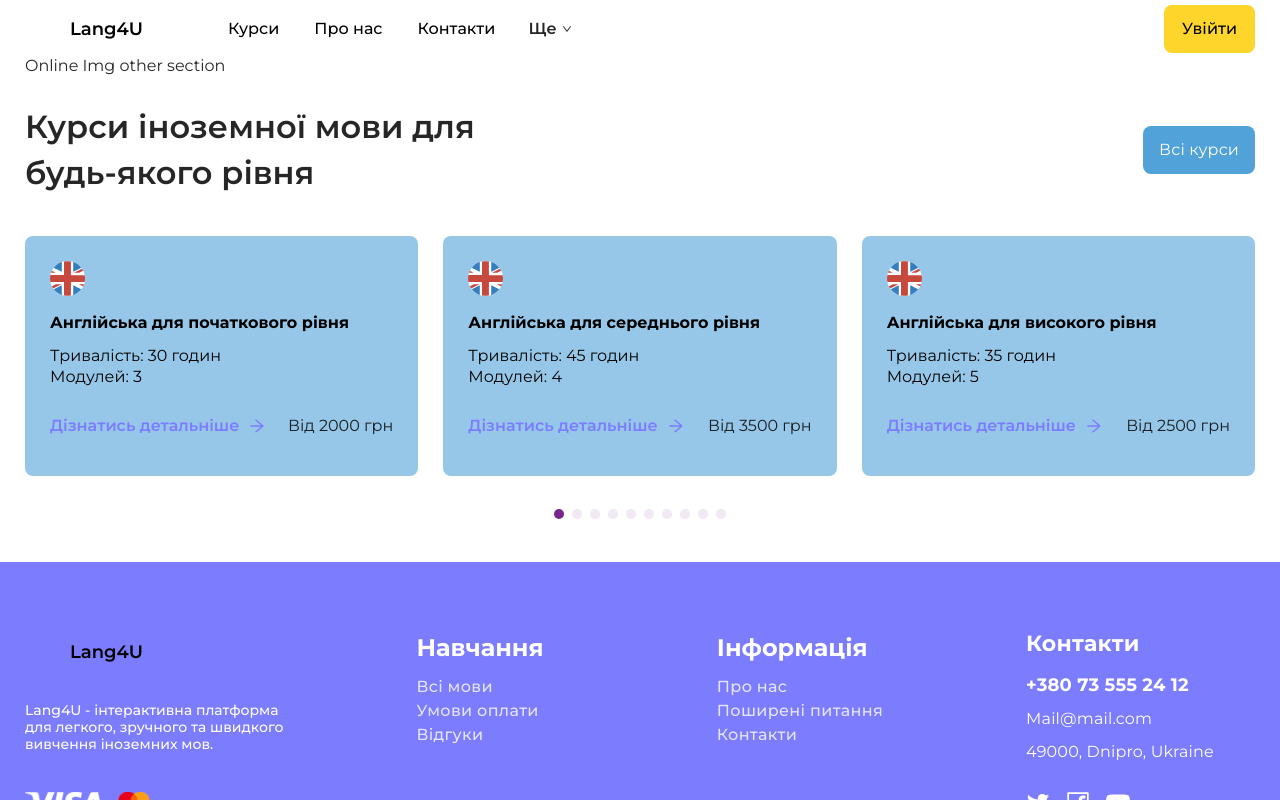
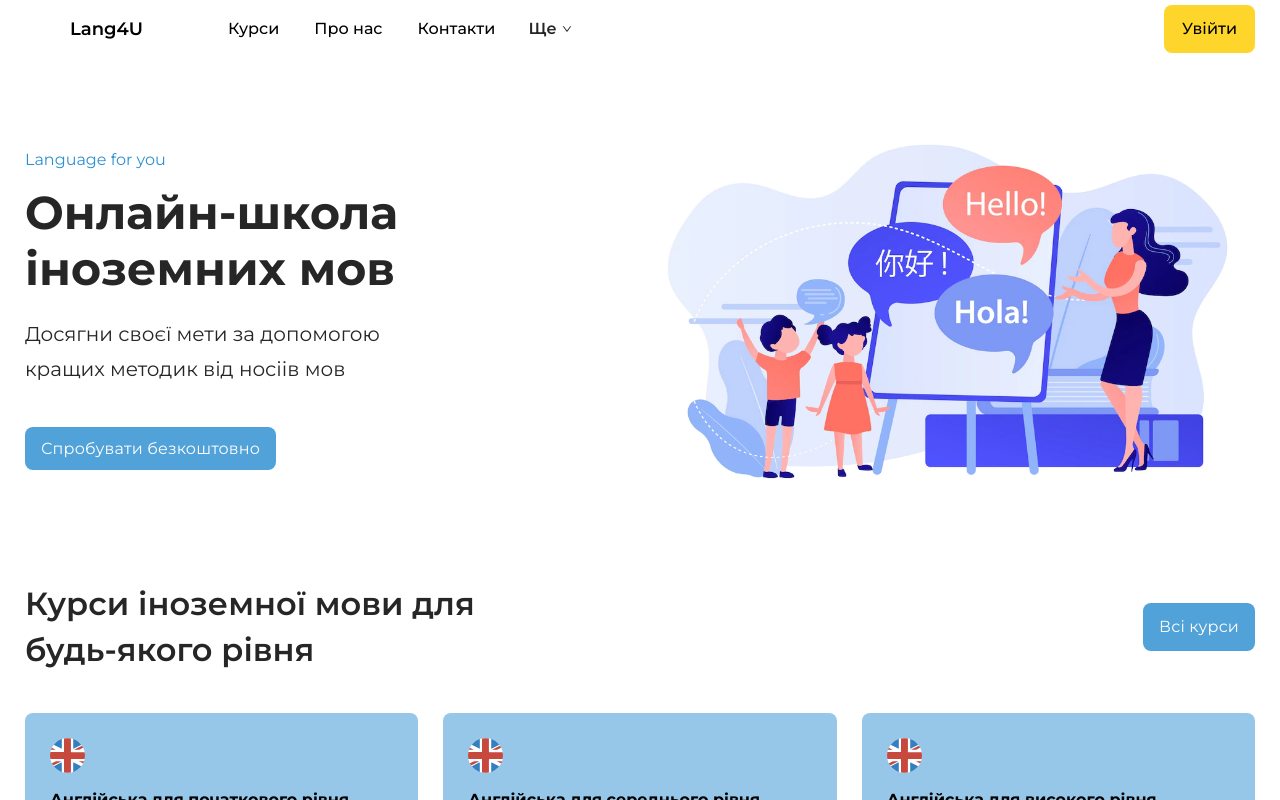
Before and after one commit to DmitryMass/Lang4U_Project, a React (Create React App) app: page / in a window 1280 px wide. Shown: the top 800 px of the page. Built offline with nearby package versions, Linux system fonts and the light colour scheme.

Commit message:
added main section in home page

```diff
--- a/src/Components/Button/Button.scss
+++ b/src/Components/Button/Button.scss
@@ -20,3 +20,25 @@
     display: none;
   }
 }
+
+// courses (swiperCourses)  home page
+.course__courses,
+.main__free {
+  color: $white;
+  background: $blue-hover;
+  padding: 12px 16px;
+  @include text(16px, 24px, 400);
+  letter-spacing: 0.01em;
+  border-radius: 8px;
+  transition: all 0.2s ease-in-out;
+  &:hover {
+    transition: all 0.2s ease-in-out;
+    background: $blue-main;
+    color: $white;
+  }
+  @media screen and (max-width: 576px) {
+    @include text(14px, 24px, 400);
+    padding: 8px 12px;
+  }
+}
+// home page
--- a/src/Components/Header/header.module.scss
+++ b/src/Components/Header/header.module.scss
@@ -16,7 +16,7 @@
   gap: 70px;
 }
 .header__container {
-  @include container(1800px, 25px);
+  @include container(1500px, 25px);
 }
 
 .nav__header {
--- /dev/null
+++ b/src/Components/PageComponents/Home/MainInfo/MainInfo.tsx
@@ -0,0 +1,31 @@
+import React from 'react';
+
+import homelogo from '../../../../Assets/Images/home-logo.png';
+import Button from '../../../Button/Button';
+import { ROUTES } from '../../../Constants/Routes/routes';
+
+import styles from './main-info.module.scss';
+
+const MainInfo = () => {
+  return (
+    <main className={styles.main}>
+      <div className={styles.main__info}>
+        <p className={styles.main__company}>Language for you</p>
+        <h1 className={styles.main__title}>Онлайн-школа іноземних мов</h1>
+        <p className={styles.main__subtitle}>
+          Досягни своєї мети за допомогою кращих методик від носіів мов
+        </p>
+        <Button
+          children='Спробувати безкоштовно'
+          route={ROUTES.REGISTRATION}
+          modificator={'main__free'}
+        />
+      </div>
+      <div className={styles.main__object}>
+        <object data={homelogo} type='' aria-label='main-picture' />
+      </div>
+    </main>
+  );
+};
+
+export default MainInfo;
--- /dev/null
+++ b/src/Components/PageComponents/Home/MainInfo/main-info.module.scss
@@ -0,0 +1,49 @@
+@import '../../../../Styles/vars';
+
+.main {
+  padding: 40px 0;
+  display: grid;
+  grid-template-columns: repeat(2, minmax(200px, 1fr));
+  align-items: center;
+  @media screen and (max-width: 768px) {
+    padding: 20px;
+    gap: 50px;
+    justify-items: center;
+    grid-template-columns: repeat(1, minmax(200px, 1fr));
+  }
+}
+
+.main__info {
+  max-width: 400px;
+}
+
+.main__company {
+  @include text(16px, 21px, 400px);
+  color: $blue-main;
+  margin-bottom: 15px;
+}
+
+.main__title {
+  @include text(46px, 56px, 700);
+  margin-bottom: 20px;
+  @media screen and (max-width: 992px) {
+    @include text(32px, 44px, 700);
+    margin-bottom: 10px;
+  }
+}
+.main__subtitle {
+  @include text(20px, 35px, 400);
+  margin-bottom: 50px;
+  @media screen and (max-width: 992px) {
+    @include text(16px, 24px, 400);
+    margin-bottom: 30px;
+  }
+}
+
+.main__object {
+  max-width: 700px;
+  max-height: 500px;
+  & > object {
+    max-width: 100%;
+  }
+}
--- a/src/Components/Swiper/CourseSwiper/CourseSwiper.tsx
+++ b/src/Components/Swiper/CourseSwiper/CourseSwiper.tsx
@@ -18,7 +18,7 @@ const CourseSwiper = () => {
         <Button
           children='Всі курси'
           route={ROUTES_COURSE.allCourses}
-          modificator={styles.course__courses}
+          modificator={'course__courses'}
         />
       </div>
       <Swiper
--- a/src/Components/Swiper/CourseSwiper/course-swiper.module.scss
+++ b/src/Components/Swiper/CourseSwiper/course-swiper.module.scss
@@ -21,21 +21,3 @@
     max-width: 190px;
   }
 }
-.course__courses {
-  color: $white;
-  background: $blue-hover;
-  padding: 12px 16px;
-  @include text(16px, 24px, 400);
-  letter-spacing: 0.01em;
-  border-radius: 8px;
-  transition: all 0.2s ease-in-out;
-  &:hover {
-    transition: all 0.2s ease-in-out;
-    background: $blue-main;
-    color: $white;
-  }
-  @media screen and (max-width: 576px) {
-    @include text(14px, 24px, 400);
-    padding: 8px 12px;
-  }
-}
--- a/src/Pages/Home/Home.tsx
+++ b/src/Pages/Home/Home.tsx
@@ -1,4 +1,5 @@
 import React, { FC } from 'react';
+import MainInfo from '../../Components/PageComponents/Home/MainInfo/MainInfo';
 import CourseSwiper from '../../Components/Swiper/CourseSwiper/CourseSwiper';
 
 import styles from './home.module.scss';
@@ -7,7 +8,7 @@ const Home: FC = () => {
   return (
     <div className={styles.home}>
       <div className={styles.home__container}>
-        <div>Online Img other section</div>
+        <MainInfo />
         <CourseSwiper />
       </div>
     </div>
--- a/src/Pages/Home/home.module.scss
+++ b/src/Pages/Home/home.module.scss
@@ -1,5 +1,5 @@
 @import '../../Styles/vars';
 
 .home__container {
-  @include container(1800px, 25px);
+  @include container(1400px, 25px);
 }
```
Also changed, not shown: src/Assets/Images/home-logo.png (added).
